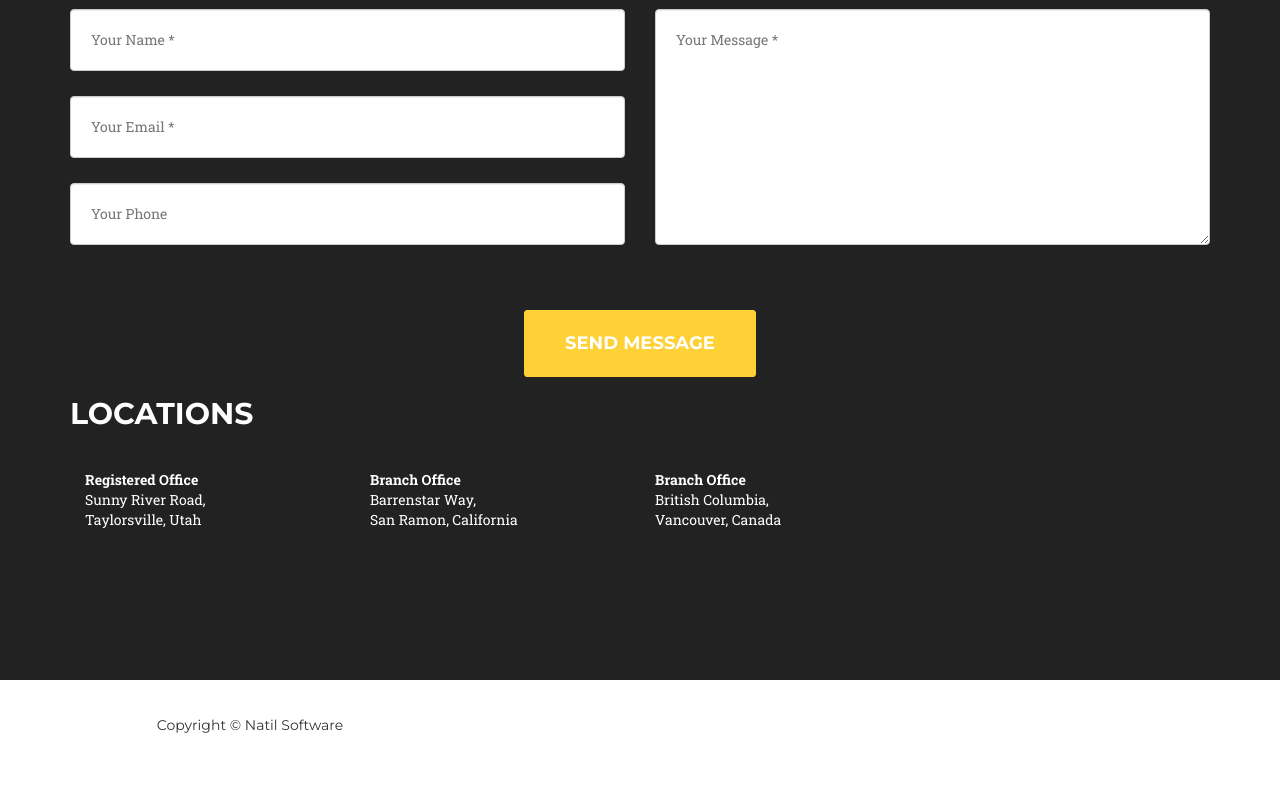
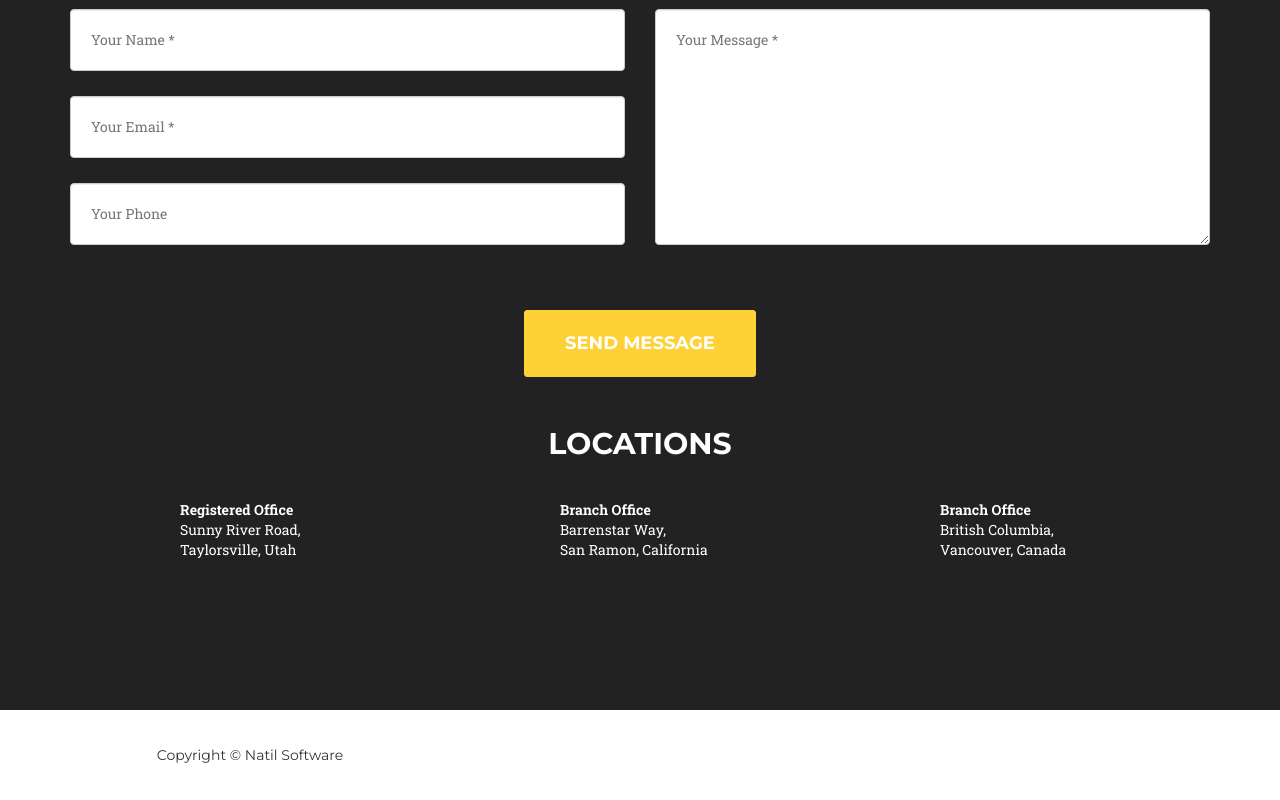
Before and after one commit to shaligramk/natil_software, a plain HTML site: page index.html in a window 1280 px wide. Shown: the part 2732-3532 px from the top of the page. Before the commit the page ends 3502 px from the top, so only its background shows below. Drawn offline with nearby package versions, Linux system fonts and the light colour scheme; a web font is replaced by a local one.

Commit message:
centering locations tab

```diff
--- a/css/agency.css
+++ b/css/agency.css
@@ -873,10 +873,13 @@ body {
 .address {
     color: white;
     margin-top: 30px;
+    margin-left: 95px;
 }
 
 .location{
     color: white;
+    text-align: center;
+    margin-top: 50px;
 }
 
 @media (min-width: 768px){
```
